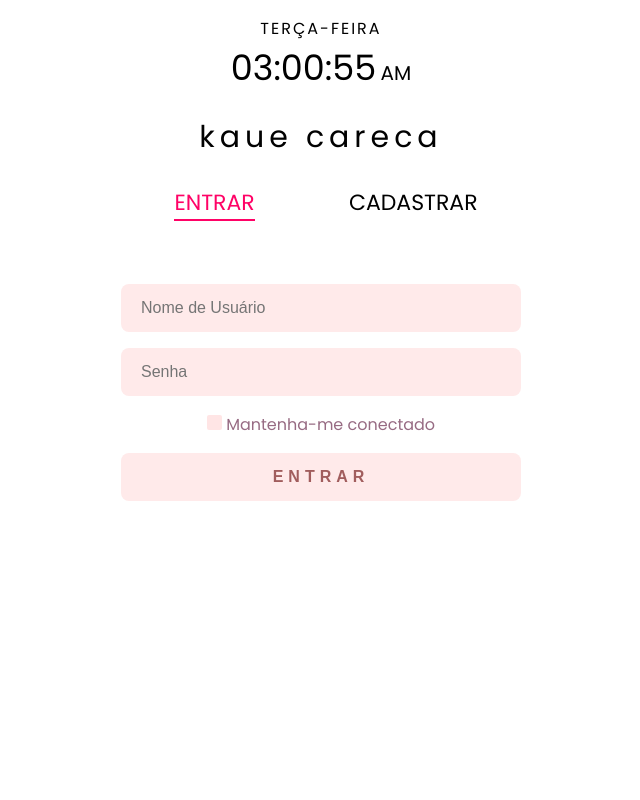
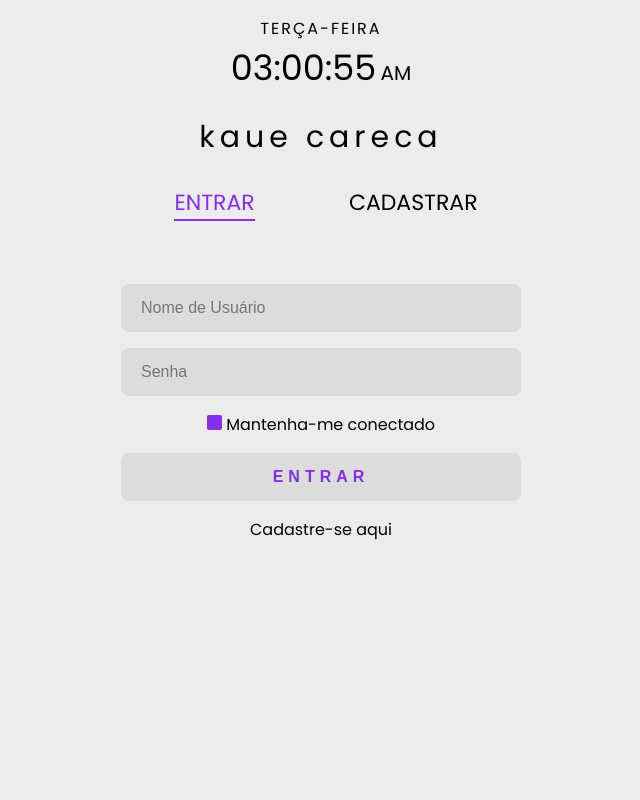
Before and after one commit to joaotavaresmatos/Projeto_PIA, a PHP site: page /login.html in a window 1280 px wide, after a click on "Mantenha-me conectado". Shown: the whole page, without its empty margins (319-959 px from the left). Run offline with PHP 8.4, Linux system fonts and the light colour scheme.

Commit message:
commit 4

```diff
--- a/login.css
+++ b/login.css
@@ -3,6 +3,7 @@
 	box-sizing: border-box;
 	padding: 0;
 	margin: 0;
+	background-color: #edecec;
   }
 
 body
@@ -135,8 +136,8 @@ body
 }
 .menu_login .sign-in:checked + .tab,
 .menu_login .sign-up:checked + .tab{
-	color:#ff0266;
-	border-color:#ff0266;
+	color:#852ee9;
+	border-color:#852ee9;
 }
 .form{
 	min-height:345px;
@@ -148,7 +149,7 @@ body
 .form .caixa .input,
 .form .caixa .button{
 	width:100%;
-	color: rgb(161, 93, 93);
+	color: #852ee9;
 	font-size: 16px;
 	display:block;
 }
@@ -158,7 +159,7 @@ body
 	padding:15px 20px;
 	margin-bottom: 1rem;
 	border-radius:8px;
-	background:rgba(249, 55, 55, 0.1);
+	background:#dcdcdc;
 }
 .form .caixa label .icon{
 	width:15px;
@@ -166,7 +167,7 @@ body
 	border-radius:2px;
 	position:relative;
 	display:inline-block;
-	background:rgba(255, 0, 0, 0.1);
+	background:#852ee9;
 }
 #mantenha
 {
@@ -178,7 +179,7 @@ body
 	content:'';
 	width:10px;
 	height:2px;
-	background:#ff5656;
+	background: 852ee9;
 	position:absolute;
 	transition:all .2s ease-in-out 0s;
 }
@@ -197,7 +198,7 @@ body
 	color:#fff;
 }
 .form .caixa .check:checked + label .icon{
-	background:#ff006a;
+	background:#852ee9;
 }
 .form .caixa .check:checked + label .icon:before{
 	transform:scale(1) rotate(45deg);
@@ -213,12 +214,12 @@ body
 }
 .logar .caixa input:focus ~ label,
 .logar .caixa input:valid ~ label {
-    color: #976b83;
+    color: black;
 }
 
 .foot-lnk
 {
-	color: rgb(255, 255, 255);
+	color: black;
 }
 .foot-lnk label
 {
@@ -227,8 +228,8 @@ body
 
 input:focus{
 	outline: none;
-	box-shadow: 0 0 5px #ff006a,
-                0 0 15px #ff006a;
+	box-shadow: 0 0 5px #852ee9,
+
 }
 
 #entrar, #cadastro
@@ -241,20 +242,16 @@ input:focus{
 }
 
 #entrar:hover {
-    background: #ff006a;
+    background: #852ee9;
     color: #fff;
     border-radius: 5px;
-    box-shadow: 0 0 5px #ff006a,
-                0 0 25px #ff006a,
-                0 0 50px #ff006a,
-                0 0 100px #ff006a;
+    box-shadow: 0 0 5px #852ee9,
+
   }
 #cadastro:hover {
-    background: #ff006a;
+    background: #852ee9;
     color: #fff;
     border-radius: 5px;
-    box-shadow: 0 0 5px #ff006a,
-                0 0 25px #ff006a,
-                0 0 50px #ff006a,
-                0 0 100px #ff006a;
+    box-shadow: 0 0 15px #852ee9,
+
   }
```
